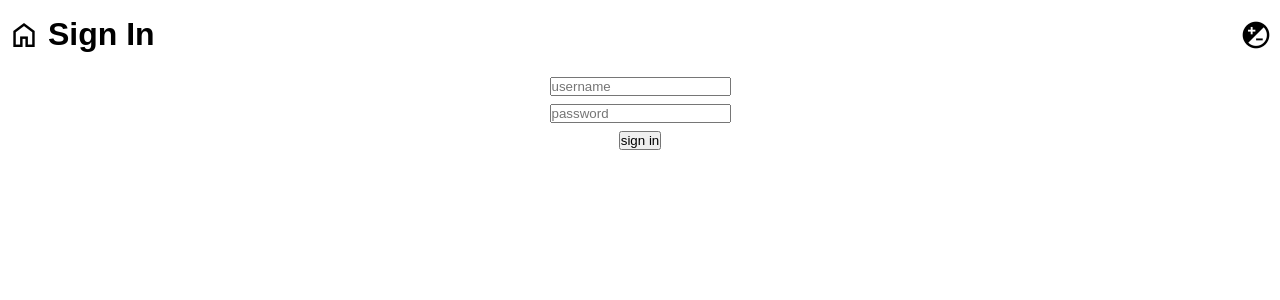
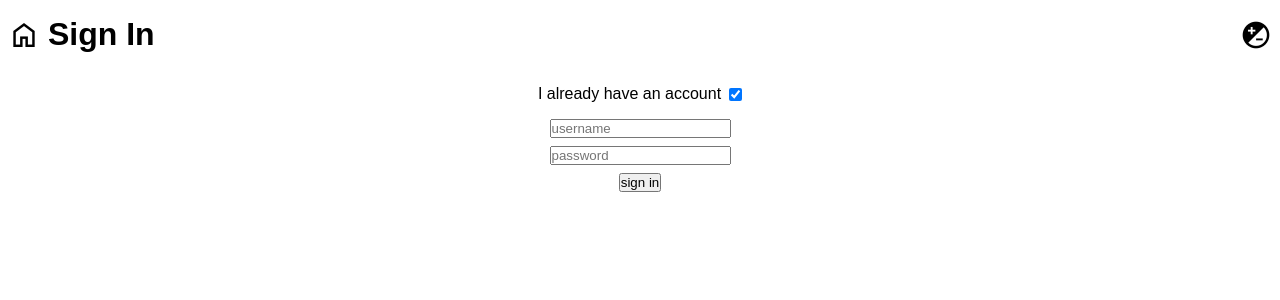
Before and after one commit to MeloknightIX/NERd.ts_template, a React (Create React App) app in the folder frontend/: page /signin in a window 1280 px wide. Shown: the top 300 px of the page. Built offline with nearby package versions, Linux system fonts and the light colour scheme; no server answers.

Commit message:
add sign up to Signin page

```diff
--- a/frontend/src/views/pages/user/Signin.tsx
+++ b/frontend/src/views/pages/user/Signin.tsx
@@ -12,7 +12,8 @@ type Props = {
 const Signin = ({ to }: Props) => {
   const [username, setUsername] = useState("");
   const [password, setPassword] = useState("");
-  const { isLoading, error, signin } = useUser();
+  const [account, setAccount] = useState(true);
+  const { isLoading, error, signin, signup } = useUser();
   const navigate = useNavigate();
 
   return (
@@ -22,11 +23,21 @@ const Signin = ({ to }: Props) => {
       <form
         onSubmit={(e) => {
           e.preventDefault();
-          signin(username, password);
+          if (account) signin(username, password);
+          else signup(username, password);
           if (!error && to) navigate(to);
         }}
       >
         <Flex style={{ alignItems: "center" }}>
+          <Flex row>
+            <label htmlFor="account">I already have an account</label>
+            <input
+              type="checkbox"
+              id="account"
+              checked={account}
+              onChange={(e) => setAccount(e.target.checked)}
+            />
+          </Flex>
           <input
             type="text"
             placeholder="username"
@@ -41,7 +52,7 @@ const Signin = ({ to }: Props) => {
             value={password}
             onChange={(e) => setPassword(e.target.value)}
           />
-          <input type="submit" value="sign in" />
+          <input type="submit" value={account ? "sign in" : "sign up"} />
           <Error error={error} />
         </Flex>
       </form>
```
